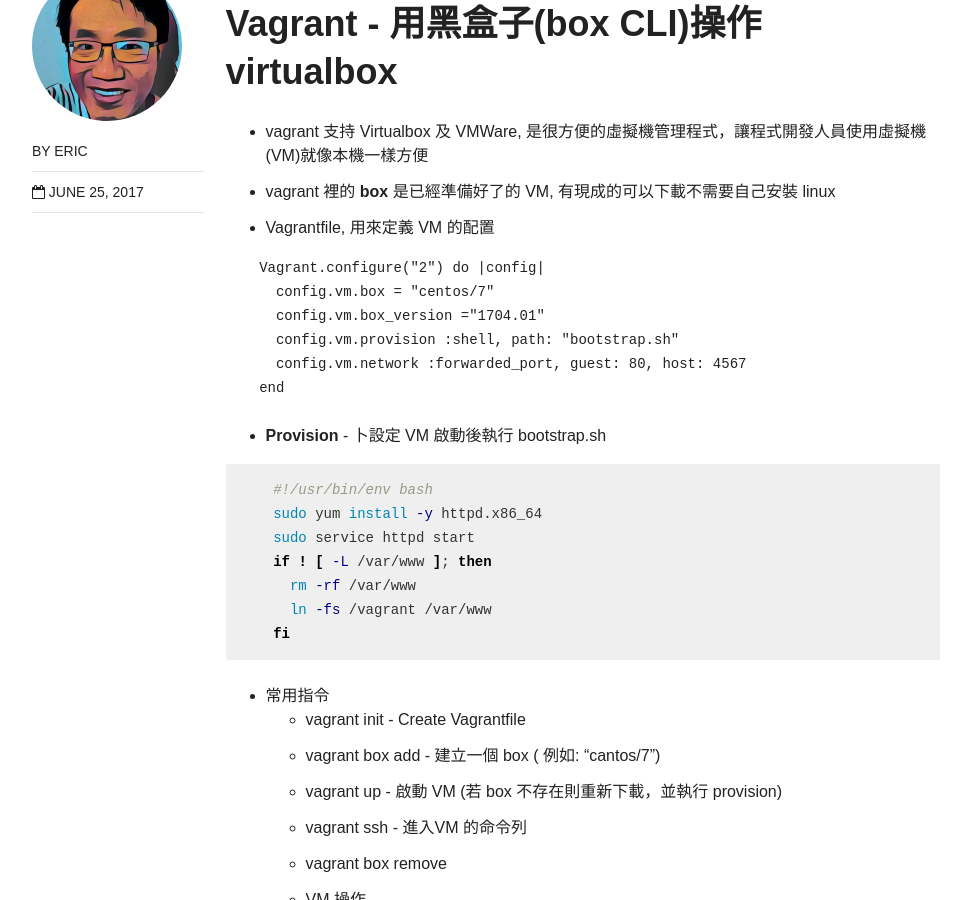
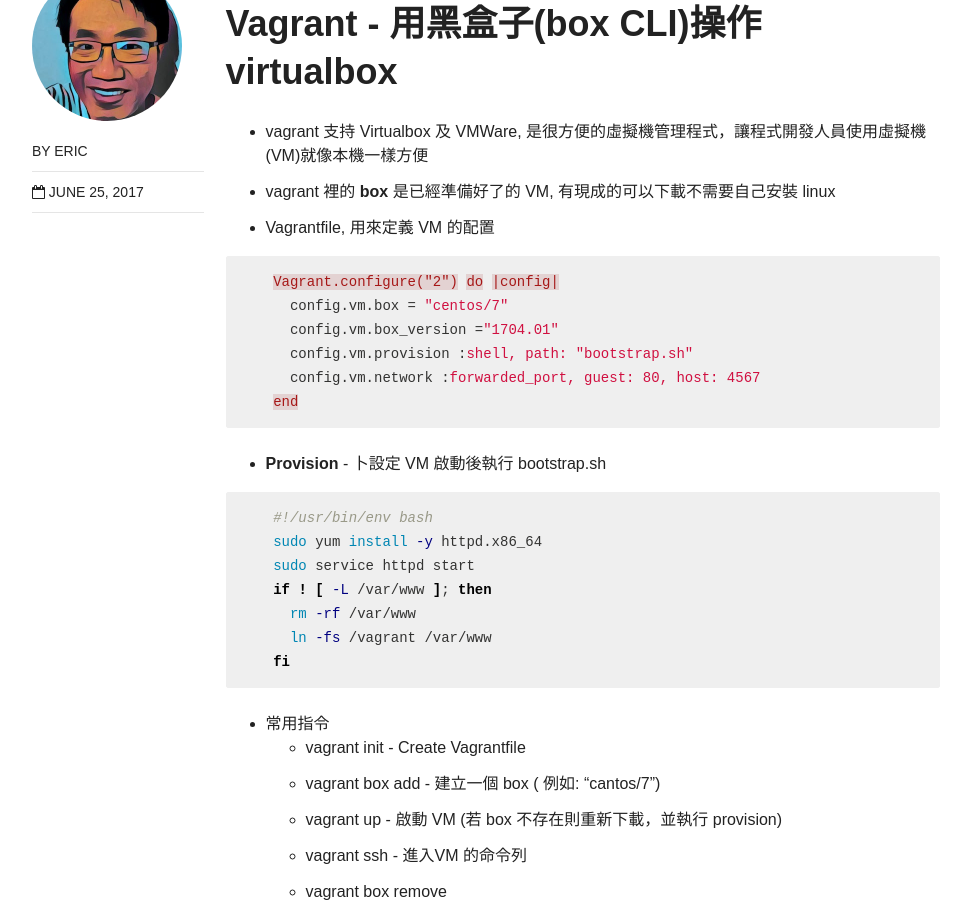
Before and after one commit to ericyu76/Notes, a Jekyll site: the page built from _posts/articles/2017-06-25-vagrant-basic.md, in a window 1280 px wide and 900 px high, scrolled down 529 px. Shown: the whole window, without its empty margins (154-1125 px from the left). Built offline with Jekyll 4.4.1, drawn with Linux system fonts in a browser that asks for light colours; nearby versions of some CDN libraries.

Commit message:
fixes proerties code highlight

````diff
--- a/_posts/articles/2017-06-25-vagrant-basic.md
+++ b/_posts/articles/2017-06-25-vagrant-basic.md
@@ -13,7 +13,7 @@
 - vagrant 裡的 **box** 是已經準備好了的 VM, 有現成的可以下載不需要自己安裝 linux
 - Vagrantfile, 用來定義 VM 的配置
 
-```txt
+```properties
     Vagrant.configure("2") do |config|
       config.vm.box = "centos/7"
       config.vm.box_version ="1704.01"
````
